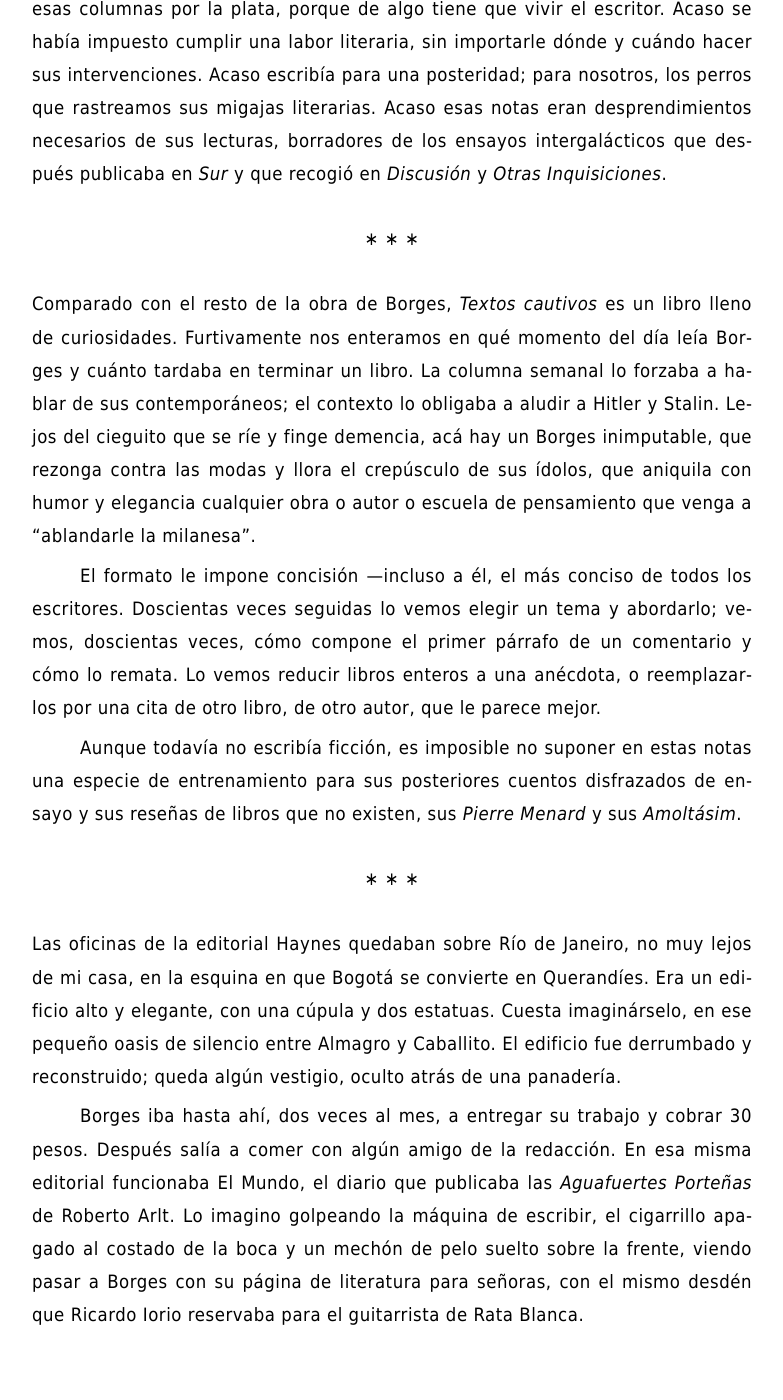
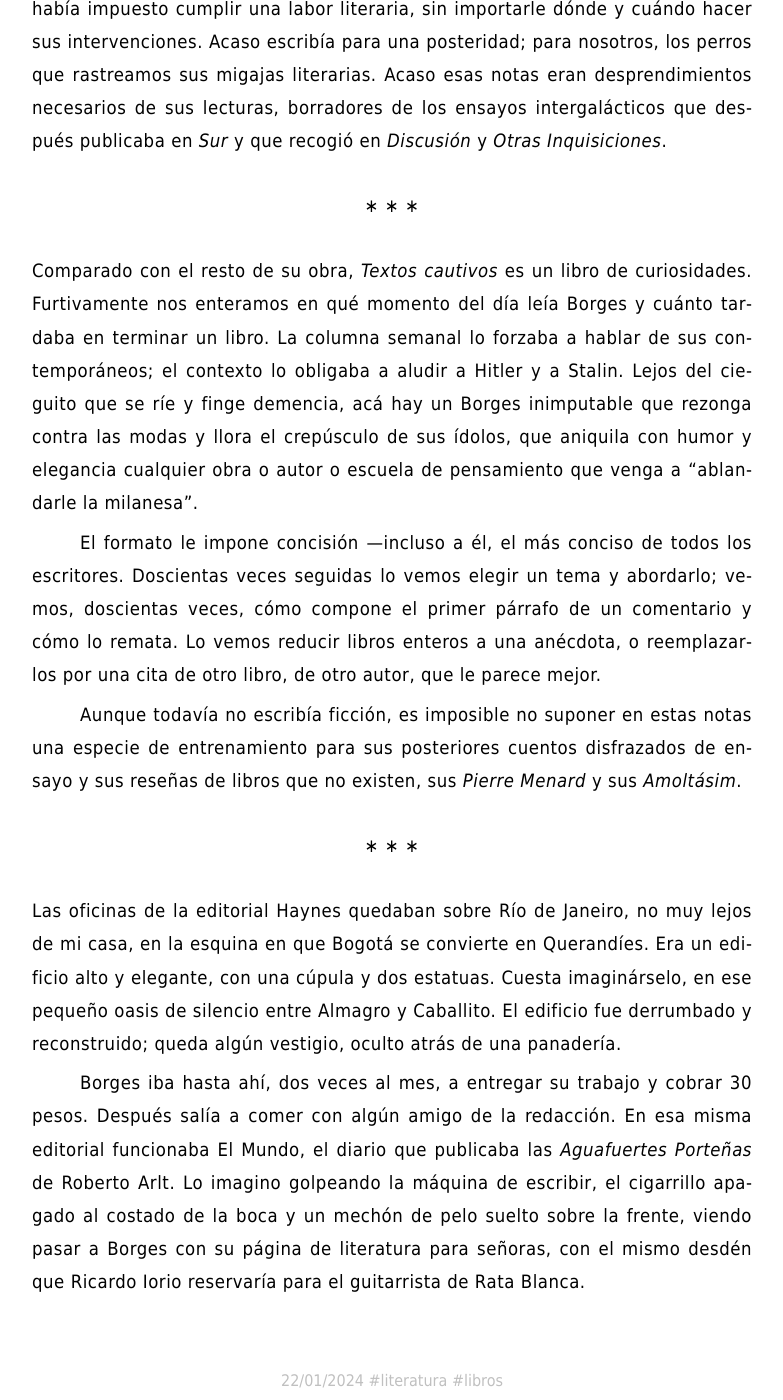
Before and after one commit to facundoolano/olano.dev, a Jekyll site: the page built from _posts/2024-01-22-borges-cautivo.md, in a window 1280 px wide and 1400 px high, scrolled down 1172 px. Shown: the whole window, without its empty margins (248-1031 px from the left). Built offline with Jekyll 4.4.1, drawn with Linux system fonts in a browser that asks for light colours; some of the changed text lies outside the part shown.

Commit message:
final tweaks

```diff
--- a/_posts/2024-01-22-borges-cautivo.md
+++ b/_posts/2024-01-22-borges-cautivo.md
@@ -17,7 +17,7 @@
 </p>
 </div>
 
-Entre 1936 y 1939 Borges firmó la sección de literatura extranjera de *El Hogar*, revista que solía incluir notas de moda, cocina y economía doméstica dirigidas a la "señora de la casa", algo así como una *Utilísima* de la época. Borges escribía reseñas de libros y biografías sintéticas que venían acompañadas de extraños retratos de los autores y rodeadas por publicidades de crema Hinds y Ovomaltina.
+Entre 1936 y 1939 Borges firmó la sección de literatura extranjera de *El Hogar*, revista que solía incluir notas de moda, cocina y economía doméstica dirigidas a la "señora de la casa", algo así como una *Utilísima* de la época. Borges escribía reseñas de libros y biografías sintéticas que venían acompañadas de extraños retratos y rodeadas por publicidades de crema Hinds y Ovomaltina.
 
 Cabe preguntarse qué interés podría haber tenido el público de *El Hogar* en el peculiar surtido de clásicos, filósofos, compiladores de cuentos policiales y precursores de la ciencia ficción que Borges les proponía cada semana; qué ama de casa querría pasar de las instrucciones de bordado a *Las Palmeras Salvajes* de Faulkner o la *Introducción a la Poética* de Valéry. Más interesante (y menos incómoda) es otra pregunta: ¿Qué hacía Borges publicando en esa revista?
 
@@ -29,7 +29,7 @@
 </p>
 </div>
 
-Comparado con el resto de la obra de Borges, *Textos cautivos* es un libro lleno de curiosidades. Furtivamente nos enteramos en qué momento del día leía Borges y cuánto tardaba en terminar un libro. La columna semanal lo forzaba a hablar de sus contemporáneos; el contexto lo obligaba a aludir a Hitler y Stalin. Lejos del cieguito que se ríe y finge demencia, acá hay un Borges inimputable, que rezonga contra las modas y llora el crepúsculo de sus ídolos, que aniquila con humor y elegancia cualquier obra o autor o escuela de pensamiento que venga a "ablandarle la milanesa".
+Comparado con el resto de su obra, *Textos cautivos* es un libro de curiosidades. Furtivamente nos enteramos en qué momento del día leía Borges y cuánto tardaba en terminar un libro. La columna semanal lo forzaba a hablar de sus contemporáneos; el contexto lo obligaba a aludir a Hitler y a Stalin. Lejos del cieguito que se ríe y finge demencia, acá hay un Borges inimputable que rezonga contra las modas y llora el crepúsculo de sus ídolos, que aniquila con humor y elegancia cualquier obra o autor o escuela de pensamiento que venga a "ablandarle la milanesa".
 
 El formato le impone concisión &#x2014;incluso a él, el más conciso de todos los escritores. Doscientas veces seguidas lo vemos elegir un tema y abordarlo; vemos, doscientas veces, cómo compone el primer párrafo de un comentario y cómo lo remata. Lo vemos reducir libros enteros a una anécdota, o reemplazarlos por una cita de otro libro, de otro autor, que le parece mejor.
 
@@ -43,4 +43,4 @@
 
 Las oficinas de la editorial Haynes quedaban sobre Río de Janeiro, no muy lejos de mi casa, en la esquina en que Bogotá se convierte en Querandíes. Era un edificio alto y elegante, con una cúpula y dos estatuas. Cuesta imaginárselo, en ese pequeño oasis de silencio entre Almagro y Caballito. El edificio fue derrumbado y reconstruido; queda algún vestigio, oculto atrás de una panadería.
 
-Borges iba hasta ahí, dos veces al mes, a entregar su trabajo y cobrar 30 pesos. Después salía a comer con algún amigo de la redacción. En esa misma editorial funcionaba El Mundo, el diario que publicaba las *Aguafuertes Porteñas* de Roberto Arlt. Lo imagino golpeando la máquina de escribir, el cigarrillo apagado al costado de la boca y un mechón de pelo suelto sobre la frente, viendo pasar a Borges con su página de literatura para señoras, con el mismo desdén que Ricardo Iorio reservaba para el guitarrista de Rata Blanca.
+Borges iba hasta ahí, dos veces al mes, a entregar su trabajo y cobrar 30 pesos. Después salía a comer con algún amigo de la redacción. En esa misma editorial funcionaba El Mundo, el diario que publicaba las *Aguafuertes Porteñas* de Roberto Arlt. Lo imagino golpeando la máquina de escribir, el cigarrillo apagado al costado de la boca y un mechón de pelo suelto sobre la frente, viendo pasar a Borges con su página de literatura para señoras, con el mismo desdén que Ricardo Iorio reservaría para el guitarrista de Rata Blanca.
```
Also changed, not shown: org/_posts/2024-01-22-borges-cautivo.org (+4 -4 lines).
